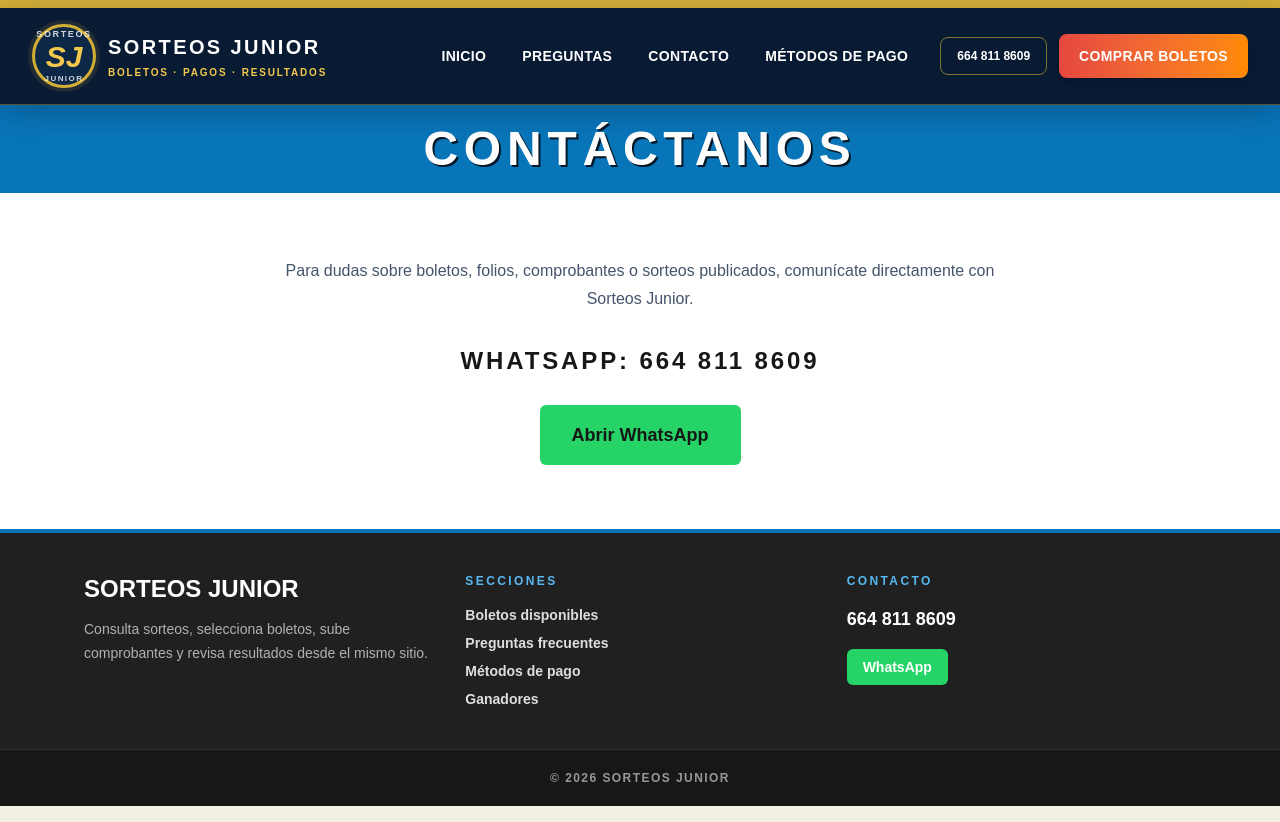
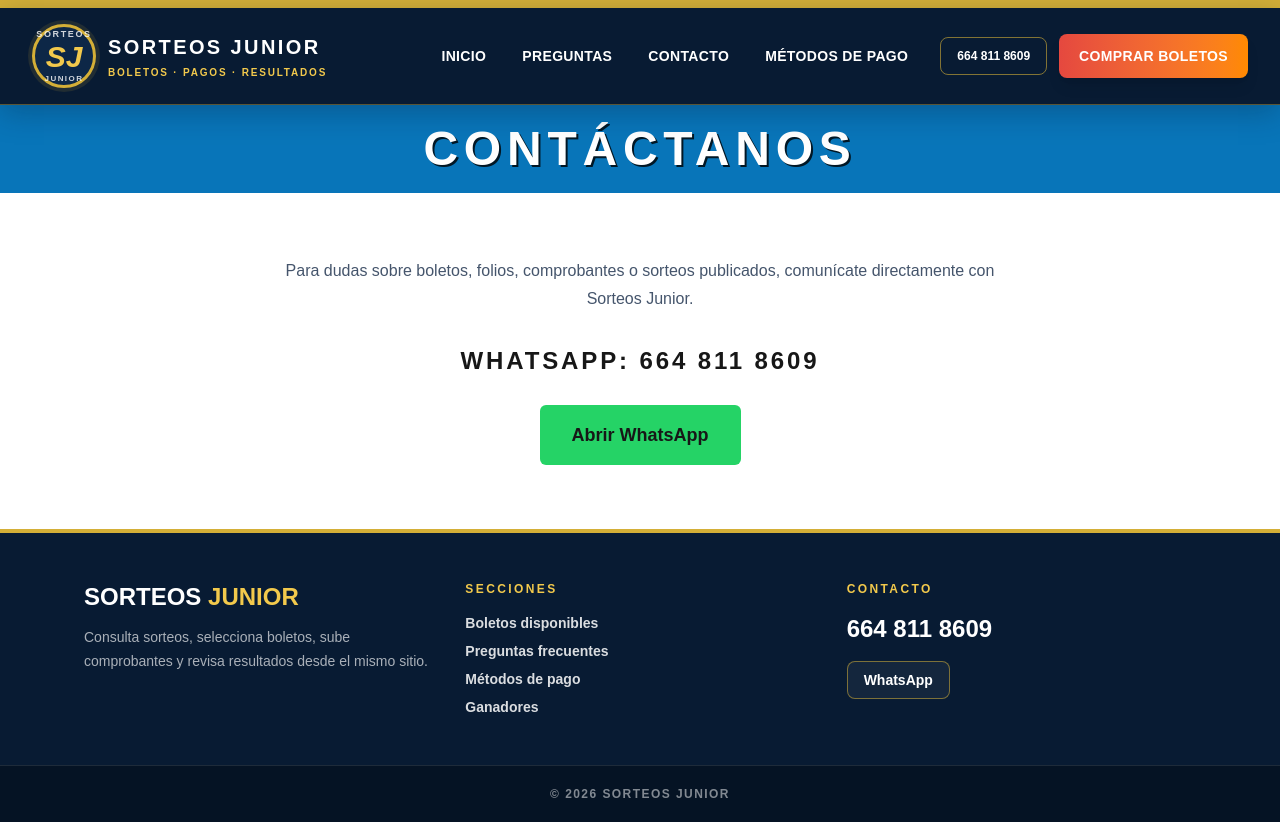
Before and after one commit to victornada2001-hash/Auto-Stereo-Codes---Car-Radio-Code-Service, a Next.js app in the folder raffles-app/: page /contacto in a window 1280 px wide. Built offline with nearby package versions, Linux system fonts and the light colour scheme.

Commit message:
Aplicar nueva paleta a tarjetas y pie de página

```diff
--- a/raffles-app/app/components/site.tsx
+++ b/raffles-app/app/components/site.tsx
@@ -40,14 +40,14 @@ export function SiteHeader({ whatsapp = "" }: { whatsapp?: string }) {
 export function SiteFooter({ settings }: { settings?: SiteSettings }) {
   const whatsapp = normalizeWhatsApp(settings?.whatsapp_number) || "6648118609";
   return (
-    <footer className="border-t-4 border-[#0875b9] bg-[#202020] text-white">
-      <div className="mx-auto grid max-w-6xl gap-8 px-5 py-10 md:grid-cols-3">
+    <footer className="border-t-4 border-[#d4af37] bg-[#081b33] text-white">
+      <div className="mx-auto grid max-w-6xl gap-8 px-5 py-12 md:grid-cols-3">
         <div>
-          <div className="text-2xl font-black uppercase">Sorteos Junior</div>
+          <div className="text-2xl font-black uppercase">Sorteos <span className="text-[#f2c94c]">Junior</span></div>
           <p className="mt-3 max-w-sm text-sm leading-6 text-white/65">Consulta sorteos, selecciona boletos, sube comprobantes y revisa resultados desde el mismo sitio.</p>
         </div>
         <div>
-          <div className="text-xs font-black uppercase tracking-[.2em] text-[#58b8f2]">Secciones</div>
+          <div className="text-xs font-black uppercase tracking-[.2em] text-[#f2c94c]">Secciones</div>
           <div className="mt-4 grid gap-2 text-sm font-bold text-white/85">
             <a href="/sorteos">Boletos disponibles</a>
             <a href="/preguntas-frecuentes">Preguntas frecuentes</a>
@@ -56,16 +56,16 @@ export function SiteFooter({ settings }: { settings?: SiteSettings }) {
           </div>
         </div>
         <div>
-          <div className="text-xs font-black uppercase tracking-[.2em] text-[#58b8f2]">Contacto</div>
-          <div className="mt-4 text-lg font-black">664 811 8609</div>
+          <div className="text-xs font-black uppercase tracking-[.2em] text-[#f2c94c]">Contacto</div>
+          <div className="mt-4 text-2xl font-black">664 811 8609</div>
           <div className="mt-4 flex flex-wrap gap-3">
-            <a className="rounded-md bg-[#25d366] px-4 py-2 text-sm font-black text-black" href={`https://wa.me/${whatsapp}`} target="_blank" rel="noreferrer">WhatsApp</a>
-            {settings?.facebook_url && <a className="rounded-md border border-white/30 px-4 py-2 text-sm font-black" href={settings.facebook_url} target="_blank" rel="noreferrer">Facebook</a>}
-            {settings?.instagram_url && <a className="rounded-md border border-white/30 px-4 py-2 text-sm font-black" href={settings.instagram_url} target="_blank" rel="noreferrer">Instagram</a>}
+            <a className="rounded-lg border border-[#d4af37]/55 bg-white/5 px-4 py-2 text-sm font-black text-white" href={`https://wa.me/${whatsapp}`} target="_blank" rel="noreferrer">WhatsApp</a>
+            {settings?.facebook_url && <a className="rounded-lg border border-white/25 px-4 py-2 text-sm font-black" href={settings.facebook_url} target="_blank" rel="noreferrer">Facebook</a>}
+            {settings?.instagram_url && <a className="rounded-lg border border-white/25 px-4 py-2 text-sm font-black" href={settings.instagram_url} target="_blank" rel="noreferrer">Instagram</a>}
           </div>
         </div>
       </div>
-      <div className="border-t border-white/10 bg-[#171717] px-5 py-5 text-center text-xs font-bold uppercase tracking-[.12em] text-white/55">© {new Date().getFullYear()} Sorteos Junior</div>
+      <div className="border-t border-white/10 bg-[#051324] px-5 py-5 text-center text-xs font-bold uppercase tracking-[.12em] text-white/50">© {new Date().getFullYear()} Sorteos Junior</div>
     </footer>
   );
 }
@@ -73,27 +73,28 @@ export function SiteFooter({ settings }: { settings?: SiteSettings }) {
 export function RaffleCard({ raffle }: { raffle: Raffle }) {
   const isActive = raffle.status === "active";
   return (
-    <article className="group overflow-hidden rounded-xl border border-black/15 bg-white shadow-lg transition hover:-translate-y-1">
-      <div className="relative aspect-[16/10] overflow-hidden bg-[#111]">
+    <article className="group overflow-hidden rounded-2xl border border-[#081b33]/10 bg-white shadow-[0_16px_40px_rgba(8,27,51,.09)] transition hover:-translate-y-1 hover:shadow-[0_22px_50px_rgba(8,27,51,.14)]">
+      <div className="relative aspect-[16/10] overflow-hidden bg-[#081b33]">
         {raffle.cover_image_url ? (
           <img src={raffle.cover_image_url} alt={raffle.title} className="h-full w-full object-cover transition duration-500 group-hover:scale-105" />
         ) : (
-          <div className="flex h-full items-center justify-center bg-[radial-gradient(circle_at_30%_30%,#3b3d42,#101114_65%)] text-7xl">🎟️</div>
+          <div className="flex h-full items-center justify-center bg-[radial-gradient(circle_at_30%_30%,#173f6c,#081b33_70%)] text-7xl">🎟️</div>
         )}
-        <div className={`absolute left-4 top-4 rounded-md px-4 py-2 text-xs font-black uppercase tracking-wide ${isActive ? "bg-[#d43e37] text-white" : "bg-white text-black"}`}>
+        <div className="absolute inset-x-0 bottom-0 h-24 bg-gradient-to-t from-[#081b33]/85 to-transparent" />
+        <div className={`absolute left-4 top-4 rounded-full px-4 py-2 text-xs font-black uppercase tracking-wide ${isActive ? "bg-[#f2c94c] text-[#081b33]" : "bg-white text-[#081b33]"}`}>
           {isActive ? "Disponible" : raffle.status === "completed" ? "Finalizado" : "Pausado"}
         </div>
       </div>
       <div className="p-5 sm:p-6">
-        <div className="text-xs font-black uppercase tracking-[.16em] text-[#0875b9]">{formatDate(raffle.draw_date)}</div>
-        <h3 className="mt-2 text-2xl font-black uppercase leading-tight">{raffle.title}</h3>
+        <div className="text-xs font-black uppercase tracking-[.16em] text-[#9a7a12]">{formatDate(raffle.draw_date)}</div>
+        <h3 className="mt-2 text-2xl font-black uppercase leading-tight text-[#081b33]">{raffle.title}</h3>
         <p className="mt-3 line-clamp-2 min-h-12 text-sm leading-6 text-slate-600">{raffle.description || raffle.prize || "Consulta los detalles del sorteo."}</p>
         <div className="mt-5 grid grid-cols-3 gap-2 text-center">
           <Fact label="Boleto" value={`$${Number(raffle.ticket_price).toFixed(2)}`} />
           <Fact label="Emisión" value={Number(raffle.total_tickets).toLocaleString("es-MX")} />
-          <Fact label="Premio" value={raffle.prize || "Ver detalle"} small />
+          <Fact label="Premio" value={raffle.prize || "Ver detalle"} small gold />
         </div>
-        <a href={`/rifa/${raffle.id}`} className={`mt-5 flex w-full items-center justify-center rounded-md px-5 py-4 text-sm font-black uppercase tracking-wide ${isActive ? "bg-[#d43e37] text-white" : "bg-[#111] text-white"}`}>
+        <a href={`/rifa/${raffle.id}`} className={`mt-5 flex w-full items-center justify-center rounded-xl px-5 py-4 text-sm font-black uppercase tracking-wide text-white ${isActive ? "bg-gradient-to-r from-[#e5483f] to-[#ff8a00]" : "bg-[#081b33]"}`}>
           {isActive ? "Elegir números" : "Ver sorteo"} →
         </a>
       </div>
@@ -101,10 +102,10 @@ export function RaffleCard({ raffle }: { raffle: Raffle }) {
   );
 }
 
-function Fact({ label, value, small = false }: { label: string; value: string; small?: boolean }) {
-  return <div className="rounded-md bg-[#f1f1f1] px-2 py-3"><div className="text-[10px] font-black uppercase tracking-[.12em] text-slate-500">{label}</div><div className={`mt-1 font-black ${small ? "line-clamp-1 text-xs" : "text-sm"}`}>{value}</div></div>;
+function Fact({ label, value, small = false, gold = false }: { label: string; value: string; small?: boolean; gold?: boolean }) {
+  return <div className="rounded-xl border border-[#081b33]/8 bg-[#f7f9fc] px-2 py-3"><div className="text-[10px] font-black uppercase tracking-[.12em] text-slate-500">{label}</div><div className={`mt-1 font-black ${gold ? "text-[#9a7a12]" : "text-[#081b33]"} ${small ? "line-clamp-1 text-xs" : "text-sm"}`}>{value}</div></div>;
 }
 
 export function PublicLoading() {
-  return <div className="mx-auto max-w-7xl px-5 py-20 text-center"><div className="mx-auto h-10 w-10 animate-spin rounded-full border-4 border-black/10 border-t-[#0875b9]"/><div className="mt-4 font-black uppercase tracking-wide text-slate-500">Cargando sorteos…</div></div>;
+  return <div className="mx-auto max-w-7xl px-5 py-20 text-center"><div className="mx-auto h-10 w-10 animate-spin rounded-full border-4 border-[#081b33]/10 border-t-[#d4af37]"/><div className="mt-4 font-black uppercase tracking-wide text-slate-500">Cargando sorteos…</div></div>;
 }
```
